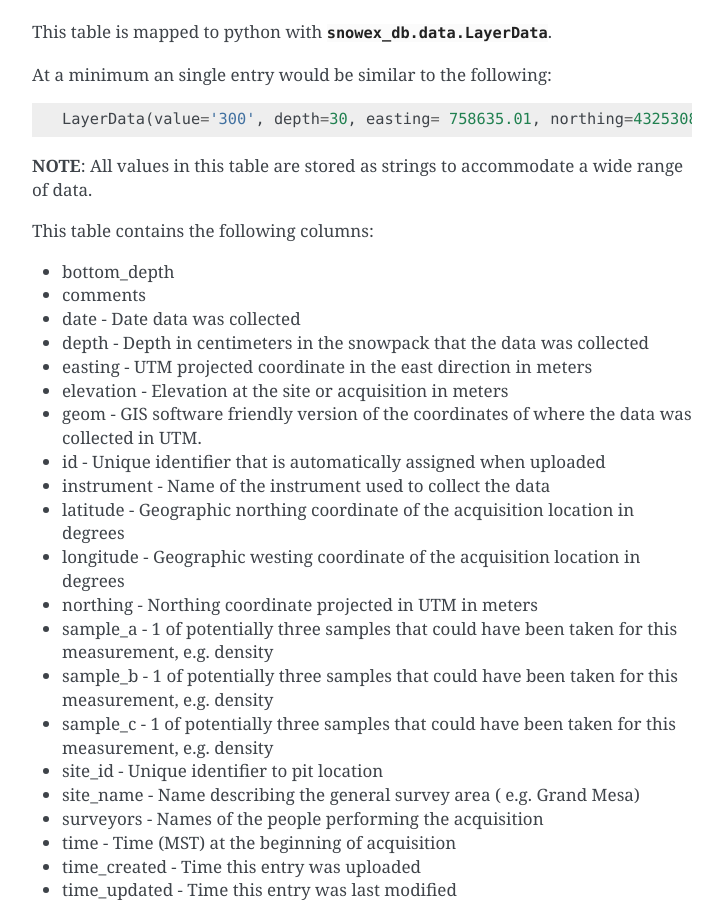
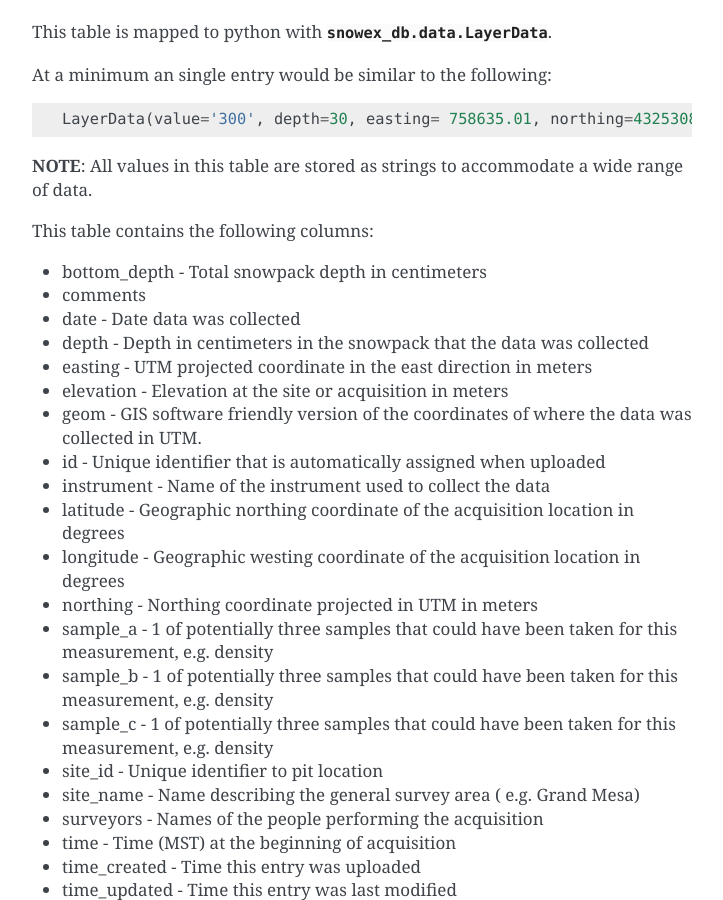
Before and after one commit to SnowEx/snowex_db, a Sphinx documentation site: the page built from docs/database_structure.rst, in a window 1280 px wide and 900 px high, scrolled down 1845 px. Shown: the whole window, without its empty margins (388-1111 px from the left). Built offline with Sphinx 7.4.7, drawn with Linux system fonts in a browser that asks for light colours; pages that are not in the unit, such as notebooks, are missing from menus.

Commit message:
include units for bottom depth

```diff
--- a/docs/database_structure.rst
+++ b/docs/database_structure.rst
@@ -91,7 +91,7 @@ range of data.
 
 This table contains the following columns:
 
-* bottom_depth
+* bottom_depth - Total snowpack depth in centimeters
 * comments
 * date - Date data was collected
 * depth - Depth in centimeters in the snowpack that the data was collected
```
